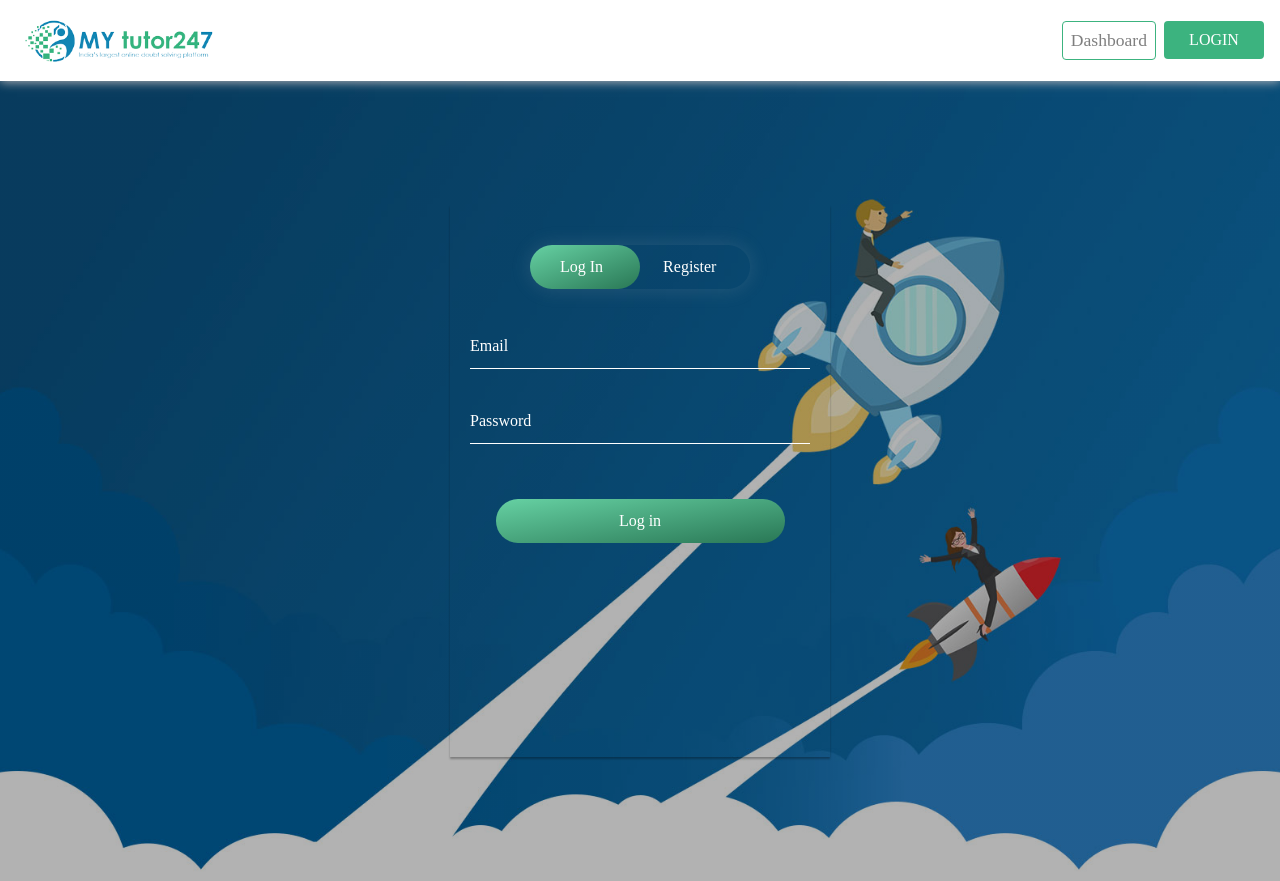
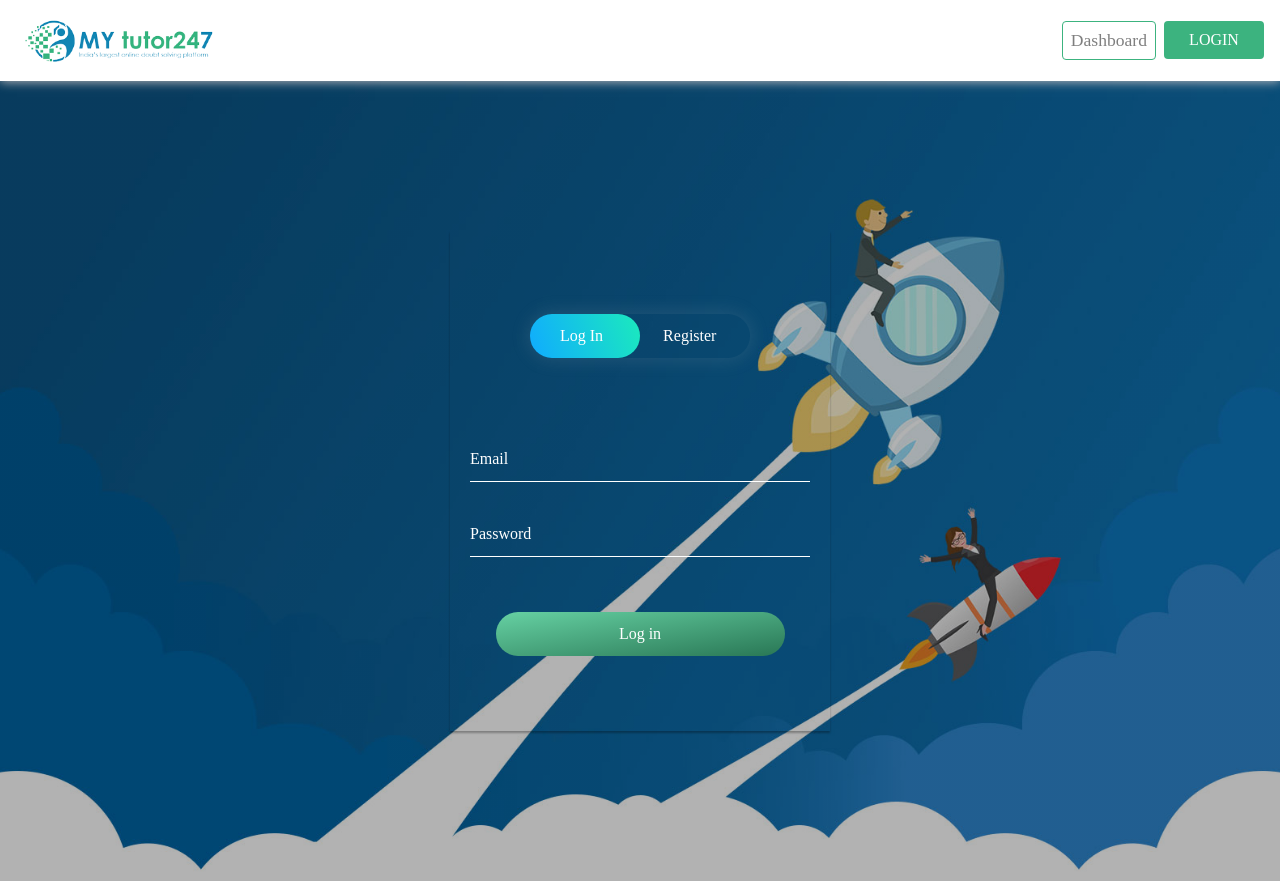
Before and after one commit to zeenat-abedin-au3/dashboard-front-end, a React (Create React App) app: page /login in a window 1280 px wide. Built offline with nearby package versions, Linux system fonts and the light colour scheme.

Commit message:
style: login button color, form height

```diff
--- a/src/components/auth/Auth.css
+++ b/src/components/auth/Auth.css
@@ -5,16 +5,19 @@
   justify-content: center;
   align-items: center;
   padding: 2rem 0;
-  height: 100%;
+  height: 100vh;
 }
 .form-box {
   width: 380px;
-  height: 75%;
+  height: 500px;
   padding: 5px 20px;
   overflow: hidden;
   margin-bottom: 0;
   padding-bottom: 2rem;
   box-shadow: 0 2px 2px rgba(0, 0, 0, 0.3);
+  display: flex;
+  flex-direction: column;
+  justify-content: space-evenly;
 }
 .button-box {
   width: 220px;
@@ -42,11 +45,7 @@
   position: absolute;
   width: 110px;
   height: 100%;
-  background: linear-gradient(
-    to right bottom,
-    rgb(102, 209, 163),
-    rgb(41, 119, 85)
-  );
+  background: linear-gradient(69deg, #10abff, #1beabd);
   border-radius: 30px;
   transition: 0.5s;
   color: #fff;
```
